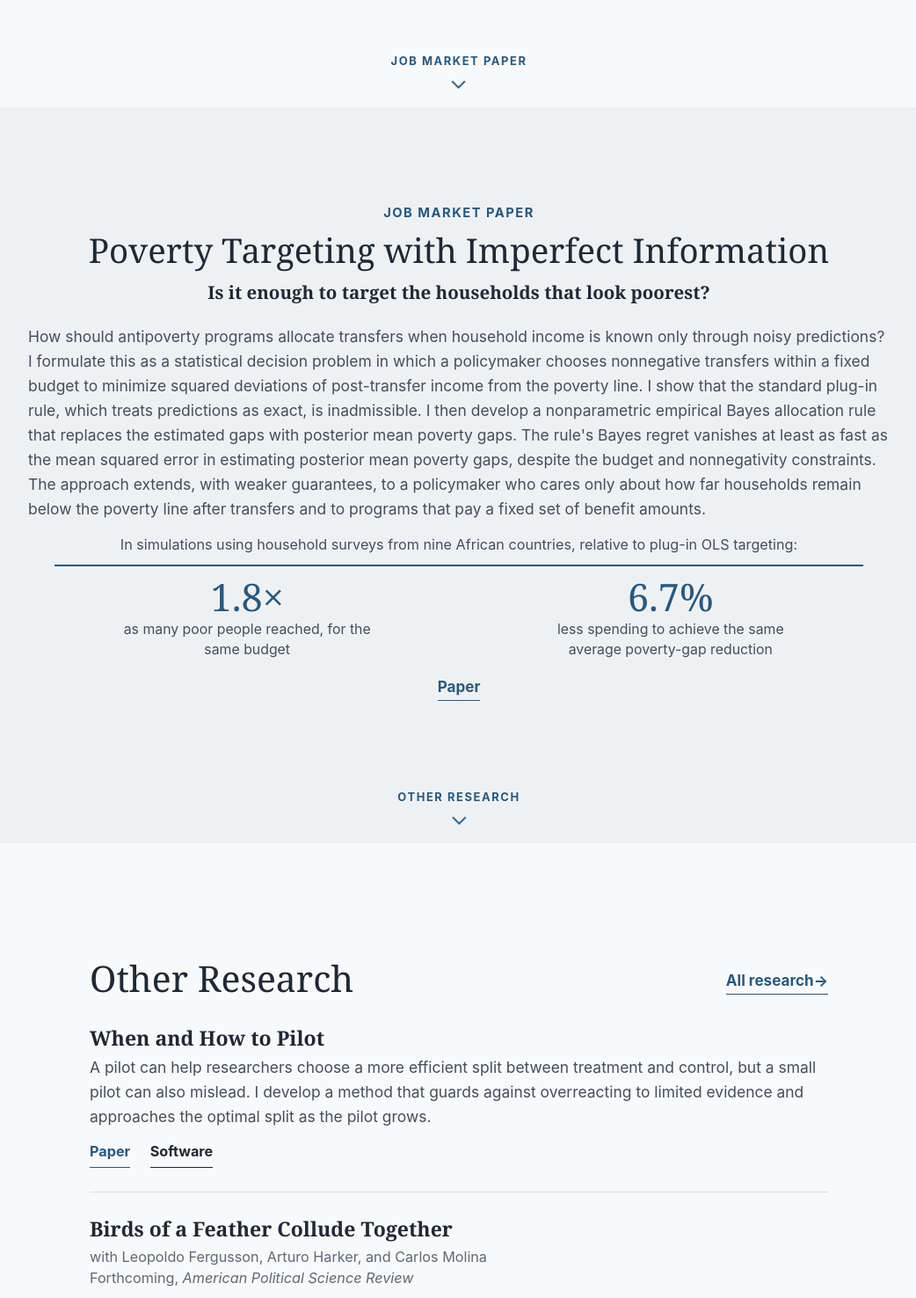
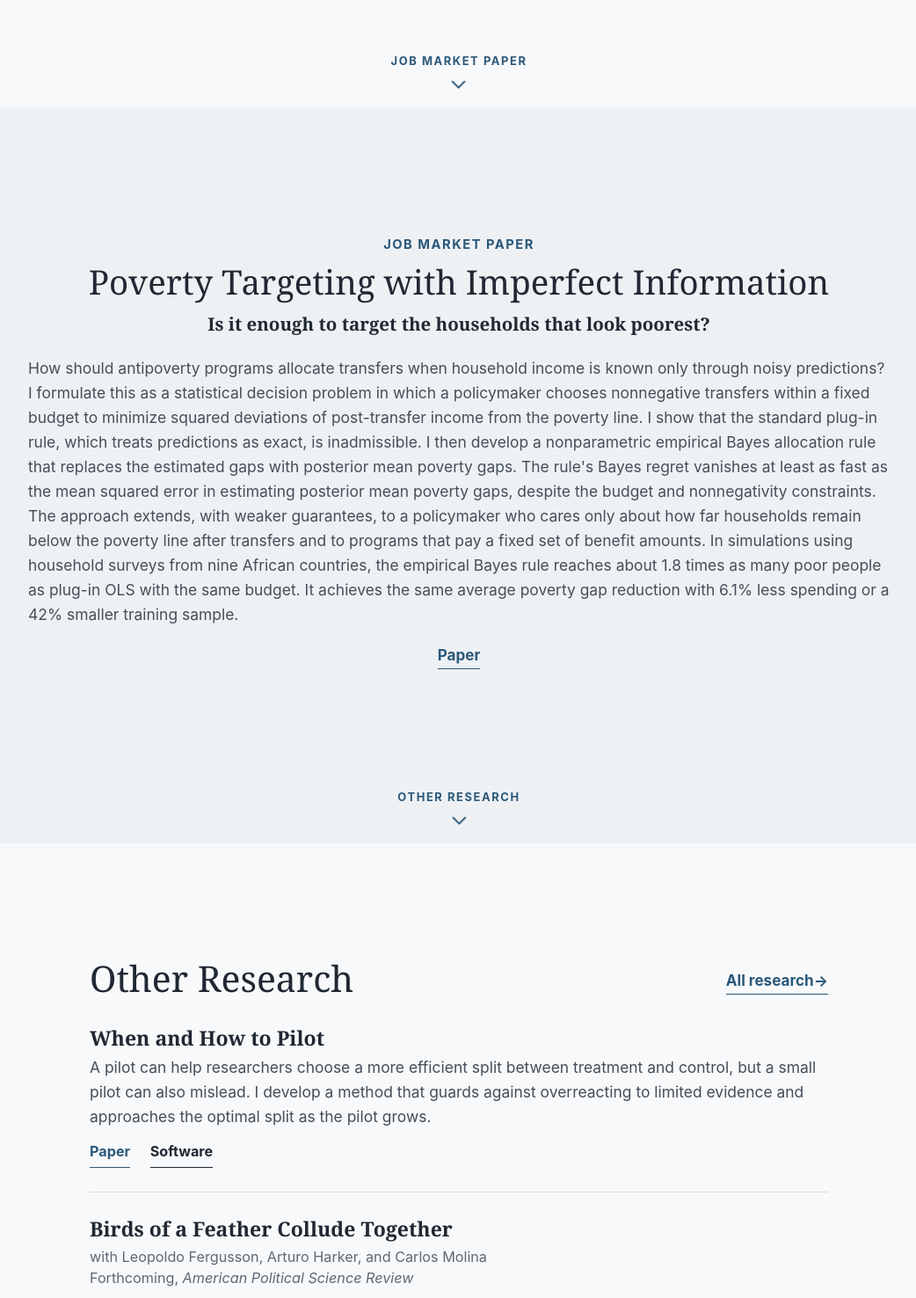
Before and after one commit to juancyamin/juancyamin.github.io, a Jekyll site: the page built from _pages/about.md, in a window 1280 px wide, cut to the strip 841-2317 px from the top of the page. Shown: the whole strip at 88% size, without its empty margins (118-1160 px from the left). Built offline with Jekyll 4.4.1, drawn with Linux system fonts in a browser that asks for light colours.

Commit message:
Present homepage JMP results within the abstract

```diff
--- a/_pages/about.md
+++ b/_pages/about.md
@@ -223,14 +223,9 @@ redirect_from:
         <p class="d2-standfirst">Is it enough to target the households that look poorest?</p>
       </header>
       <div class="d2-abstract">
-        <p class="d2-abstract-body">How should antipoverty programs allocate transfers when household income is known only through noisy predictions? I formulate this as a statistical decision problem in which a policymaker chooses nonnegative transfers within a fixed budget to minimize squared deviations of post-transfer income from the poverty line. I show that the standard plug-in rule, which treats predictions as exact, is inadmissible. I then develop a nonparametric empirical Bayes allocation rule that replaces the estimated gaps with posterior mean poverty gaps. The rule's Bayes regret vanishes at least as fast as the mean squared error in estimating posterior mean poverty gaps, despite the budget and nonnegativity constraints. The approach extends, with weaker guarantees, to a policymaker who cares only about how far households remain below the poverty line after transfers and to programs that pay a fixed set of benefit amounts.</p>
+        <p class="d2-abstract-body">How should antipoverty programs allocate transfers when household income is known only through noisy predictions? I formulate this as a statistical decision problem in which a policymaker chooses nonnegative transfers within a fixed budget to minimize squared deviations of post-transfer income from the poverty line. I show that the standard plug-in rule, which treats predictions as exact, is inadmissible. I then develop a nonparametric empirical Bayes allocation rule that replaces the estimated gaps with posterior mean poverty gaps. The rule's Bayes regret vanishes at least as fast as the mean squared error in estimating posterior mean poverty gaps, despite the budget and nonnegativity constraints. The approach extends, with weaker guarantees, to a policymaker who cares only about how far households remain below the poverty line after transfers and to programs that pay a fixed set of benefit amounts. In simulations using household surveys from nine African countries, the empirical Bayes rule reaches about 1.8 times as many poor people as plug-in OLS with the same budget. It achieves the same average poverty gap reduction with 6.1% less spending or a 42% smaller training sample.</p>
       </div>
       <div class="d2-results">
-        <p class="d2-lead">In simulations using household surveys from nine African countries, relative to plug-in OLS targeting:</p>
-        <div class="d2-stats">
-          <div><span class="d2-stat-n">1.8&times;</span><p>as many poor people reached, for the same budget</p></div>
-          <div><span class="d2-stat-n">6.7%</span><p>less spending to achieve the same average poverty-gap reduction</p></div>
-        </div>
         <nav class="d2-link-row d2-link-center" aria-label="Job market paper links">
           <a class="d2-primary" href="/files/poverty-targeting-with-imperfect-information.pdf">Paper</a>
         </nav>
```
